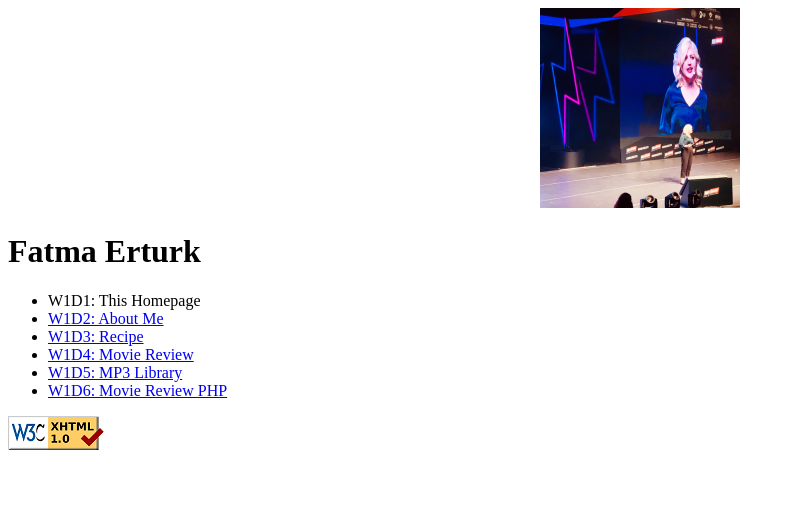
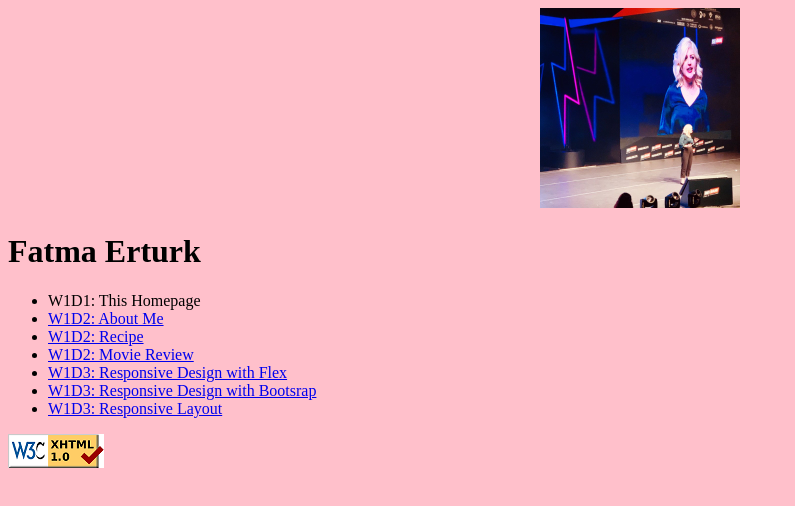
Before and after one commit to erturkfatma/cs472, a plain HTML site: page index.html in a window 1280 px wide. Shown: the whole page, without its empty margins (0-795 px from the left). Drawn offline with Linux system fonts and the light colour scheme.

Commit message:
Update index.html

```diff
--- a/index.html
+++ b/index.html
@@ -6,6 +6,11 @@
     <meta http-equiv="X-UA-Compatible" content="IE=edge">
     <meta name="viewport" content="width=device-width, initial-scale=1.0">
     <title>W1D1</title>
+    <style>
+        body{
+            background-color: pink;
+        }
+    </style>
 </head>
 
 <body>
@@ -16,10 +21,11 @@
     <ul>
         <li>W1D1: This Homepage</li>
         <li><a href="index.html">W1D2: About Me</a></li>
-        <li><a href="index.html">W1D3: Recipe</a></li>
-        <li><a href="index.html">W1D4: Movie Review</a></li>
-        <li><a href="index.html">W1D5: MP3 Library</a></li>
-        <li><a href="index.html">W1D6: Movie Review PHP</a></li>
+        <li><a href="index.html">W1D2: Recipe</a></li>
+        <li><a href="index.html">W1D2: Movie Review</a></li>
+        <li><a href="responsivedesign/bootstrap/index.html">W1D3: Responsive Design with Flex</a></li>
+        <li><a href="responsivedesign/flexbox/index.html">W1D3: Responsive Design with Bootsrap</a></li>
+        <li><a href="index.html">W1D3: Responsive Layout</a></li>
     </ul>
     <a href="https://validator.w3.org/nu/?doc=https://erturkfatma.github.io/waplabs/">
         <img src="images/HTML-checker.png" alt="html validator" /></a>
```
